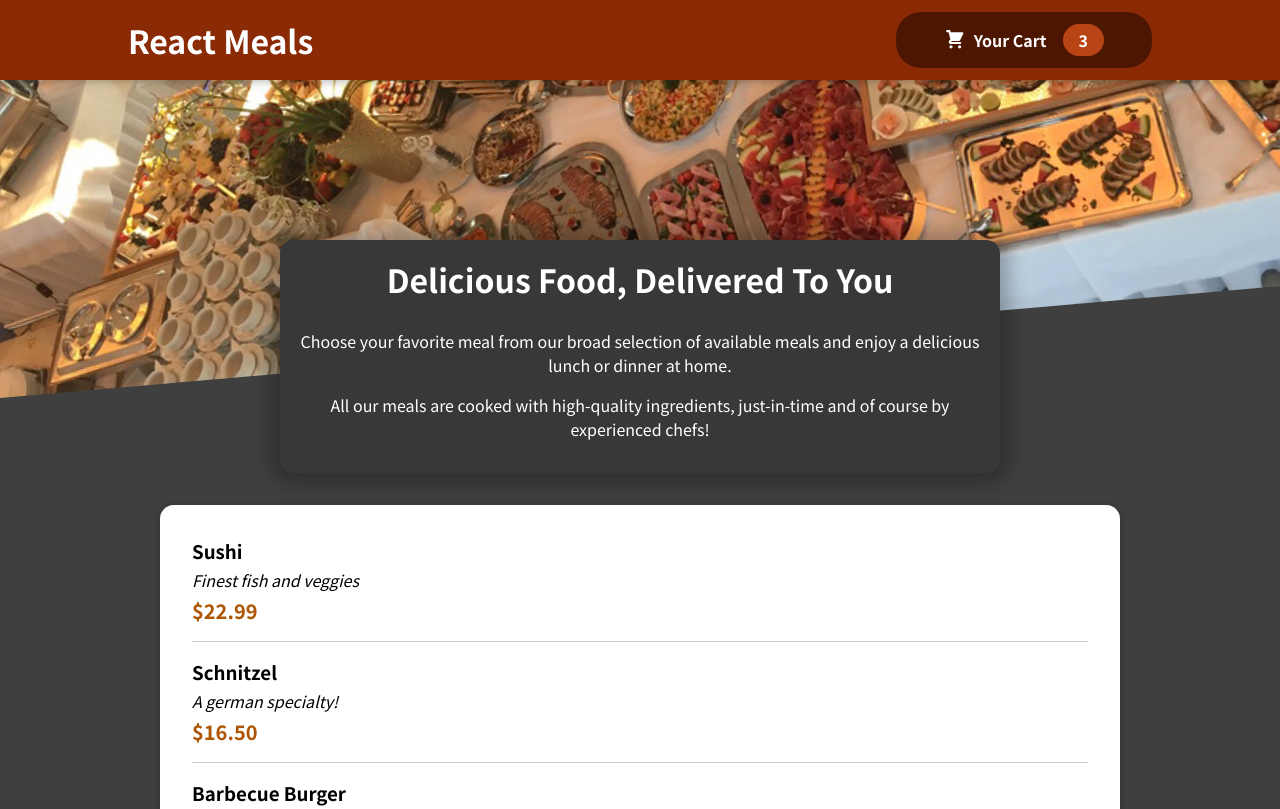
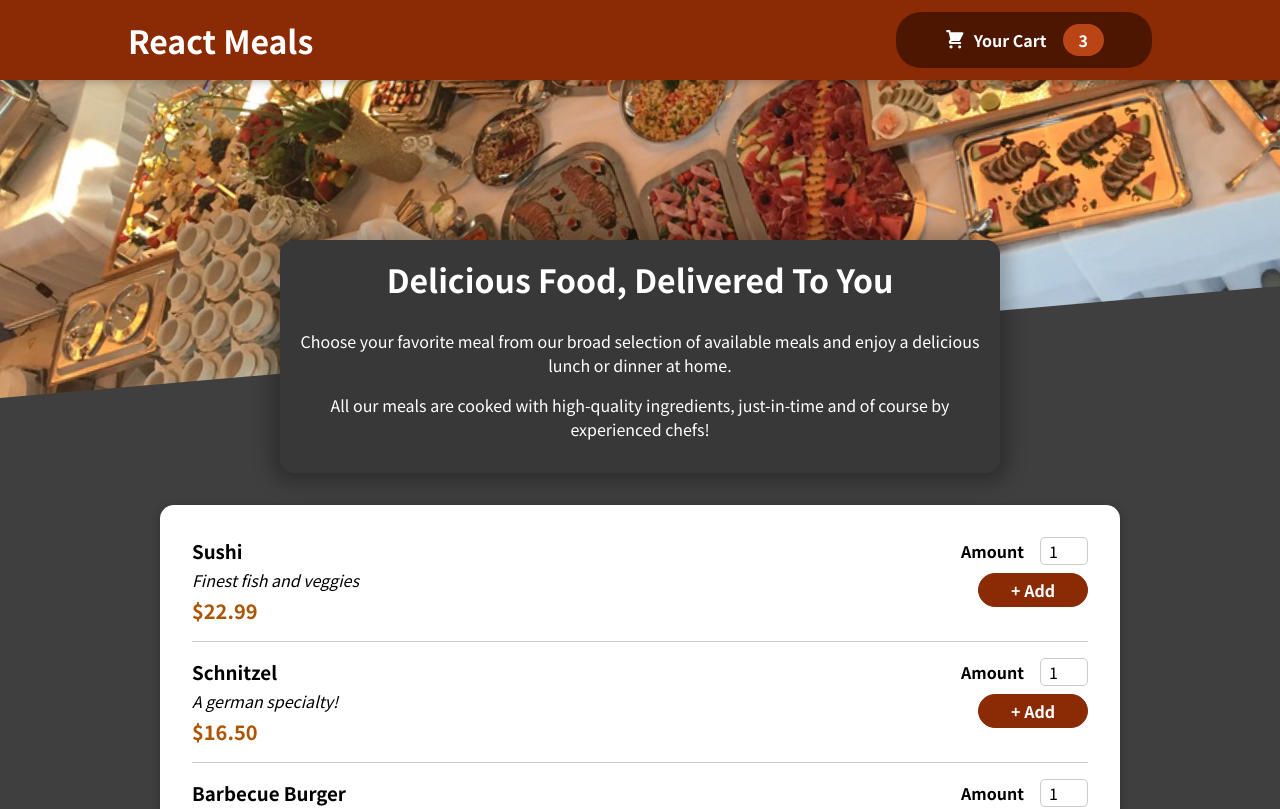
Before and after one commit to rizkihutama/react-complete-guide-3-food-order, a React (Vite) app: page / in a window 1280 px wide. Shown: the top 809 px of the page. Built offline with nearby package versions, Linux system fonts and the light colour scheme; the HTML template or start-up script is replaced by a standard one.

Commit message:
adding a form

```diff
--- a/src/components/Layouts/HeaderCartButton.module.css
+++ b/src/components/Layouts/HeaderCartButton.module.css
@@ -12,8 +12,7 @@
   font-weight: bold;
 }
 
-.button:hover,
-.button:active {
+.button:where(:hover, :active) {
   background-color: #2c0d00;
 }
 
@@ -31,8 +30,7 @@
   font-weight: bold;
 }
 
-.button:hover .badge,
-.button:active .badge {
+.button:where(:hover, :active) .badge {
   background-color: #92320c;
 }
 
--- a/src/components/Meals/AvailableMeals.jsx
+++ b/src/components/Meals/AvailableMeals.jsx
@@ -30,7 +30,6 @@ const DUMMY_MEALS = [
 ];
 
 const AvailableMeals = () => {
-  // const mealsList = DUMMY_MEALS.map(meal => <li key={meal.id}>{meal.name}</li>);
   const mealsList = DUMMY_MEALS.map(meal => (
     <MealItem key={meal.id} id={meal.id} name={meal.name} description={meal.description} price={meal.price} />
   ));
@@ -39,7 +38,6 @@ const AvailableMeals = () => {
     <section className={classes.meals}>
       <Card>
         <ul>{mealsList}</ul>
-        {/* <MealItem meals={DUMMY_MEALS} /> */}
       </Card>
     </section>
   );
--- a/src/components/Meals/MealItem/MealItem.jsx
+++ b/src/components/Meals/MealItem/MealItem.jsx
@@ -1,4 +1,5 @@
 import classes from './MealItem.module.css';
+import MealItemForm from './MealItemForm';
 
 const MealItem = props => {
   const mealPrice = `$${props.price.toFixed(2)}`;
@@ -11,7 +12,9 @@ const MealItem = props => {
         <div className={classes.price}>{mealPrice}</div>
       </div>
 
-      <div></div>
+      <div>
+        <MealItemForm mealId={props.id} />
+      </div>
     </li>
   );
 };
--- a/src/components/Meals/MealItem/MealItemForm.jsx
+++ b/src/components/Meals/MealItem/MealItemForm.jsx
@@ -0,0 +1,13 @@
+import Input from '../../UI/Input';
+import classes from './MealItemForm.module.css';
+
+const MealItemForm = props => {
+  return (
+    <form action="#" className={classes.form}>
+      <Input label="Amount" input={{ type: 'number', id: `input-${props.mealId}`, min: 1, max: 5, defaultValue: 1 }} />
+      <button>+ Add</button>
+    </form>
+  );
+};
+
+export default MealItemForm;
--- /dev/null
+++ b/src/components/Meals/MealItem/MealItemForm.module.css
@@ -0,0 +1,19 @@
+.form {
+  text-align: right;
+}
+
+.form button {
+  font: inherit;
+  cursor: pointer;
+  background-color: #8a2b06;
+  border: 1px solid #8a2b06;
+  color: white;
+  padding: 0.25rem 2rem;
+  border-radius: 20px;
+  font-weight: bold;
+}
+
+.form button:where(:hover, :active) {
+  background-color: #641e03;
+  border-color: #641e03;
+}
--- /dev/null
+++ b/src/components/UI/Input.jsx
@@ -0,0 +1,12 @@
+import classes from './Input.module.css';
+
+const Input = props => {
+  return (
+    <div className={classes.input}>
+      <label htmlFor={props.input.id}>{props.label}</label>
+      <input {...props.input} />
+    </div>
+  );
+};
+
+export default Input;
--- /dev/null
+++ b/src/components/UI/Input.module.css
@@ -0,0 +1,18 @@
+.input {
+  display: flex;
+  align-items: center;
+  margin-bottom: 0.5rem;
+}
+
+.input label {
+  font-weight: bold;
+  margin-right: 1rem;
+}
+
+.input input {
+  width: 3rem;
+  border-radius: 5px;
+  border: 1px solid #ccc;
+  font: inherit;
+  padding-left: 0.5rem;
+}
--- a/src/index.css
+++ b/src/index.css
@@ -1,6 +1,8 @@
 @import url('https://fonts.googleapis.com/css2?family=Noto+Sans+JP:wght@400;700&display=swap');
 
-* {
+*,
+*::before,
+*::after {
   box-sizing: border-box;
 }
 
```
